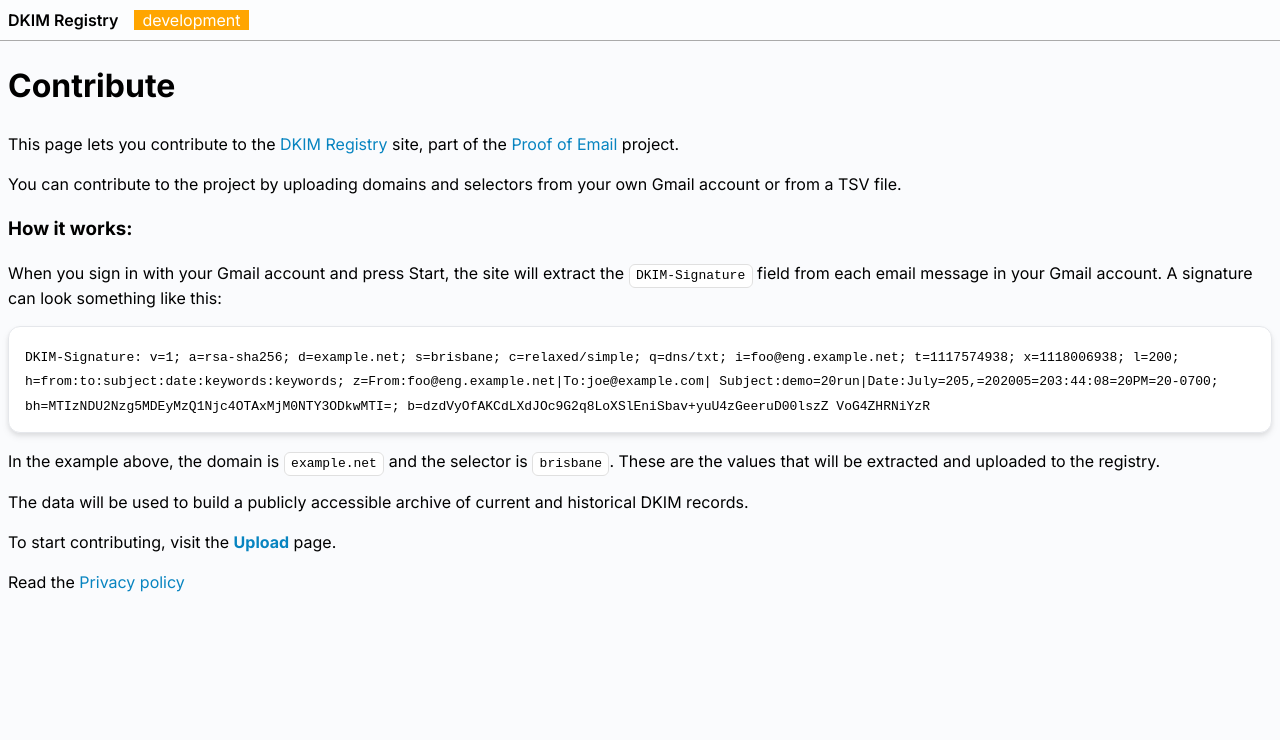
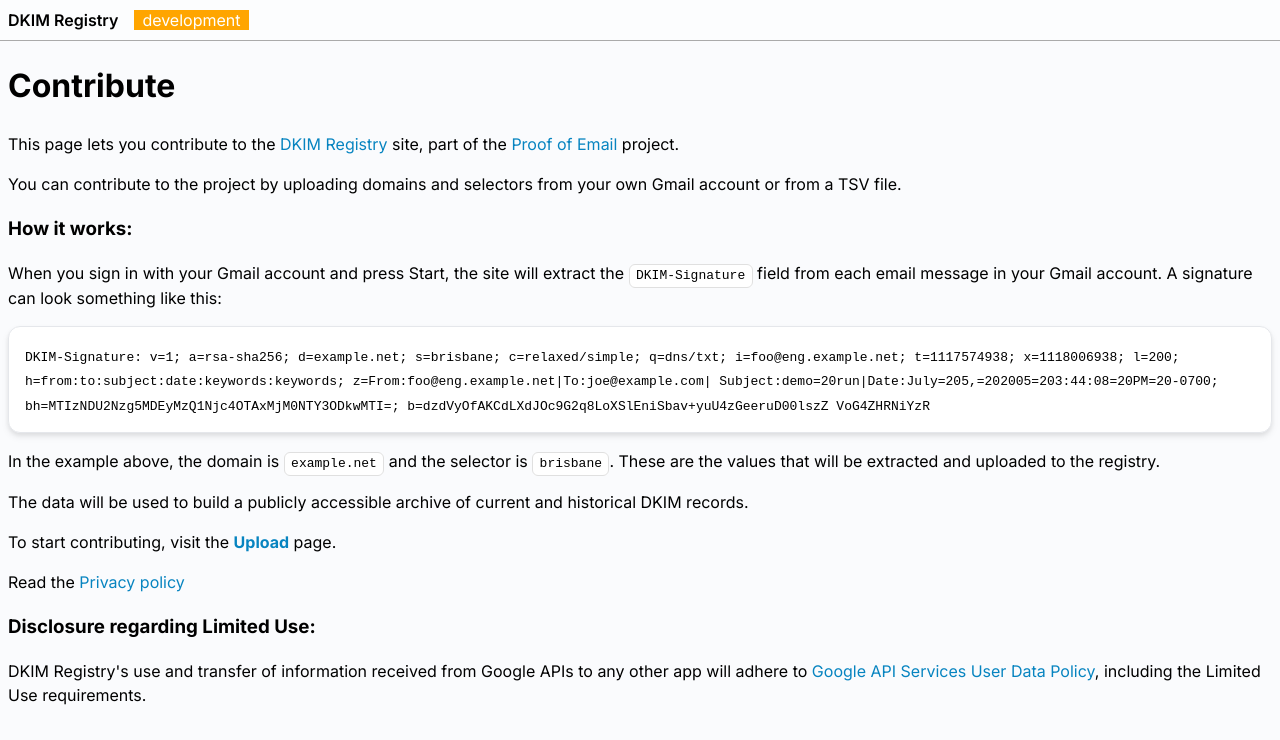
Before and after one commit to zkemail/archive.prove.email, a Next.js app in the folder dkim-lookup-app/: page /contribute in a window 1280 px wide. Shown: the top 740 px of the page. Built offline with nearby package versions, Linux system fonts and the light colour scheme.

Commit message:
add Disclosure regarding Limited Use

```diff
--- a/dkim-lookup-app/src/app/contribute/page.tsx
+++ b/dkim-lookup-app/src/app/contribute/page.tsx
@@ -48,6 +48,16 @@
 			<p>
 				Read the <a href="privacy-policy">Privacy policy</a>
 			</p>
+			<h3>
+				Disclosure regarding Limited Use:
+			</h3>
+			<p>
+				DKIM Registry's use and transfer of information received from Google APIs to any other app will adhere to{' '}
+				<a href="https://developers.google.com/terms/api-services-user-data-policy#additional_requirements_for_specific_api_scopes">
+					Google API Services User Data Policy
+				</a>
+				, including the Limited Use requirements.
+			</p>
 		</div >
 	)
 }
```
